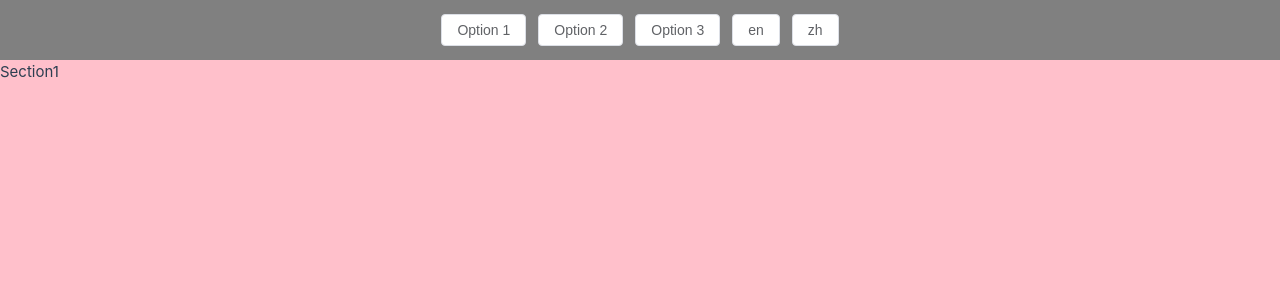
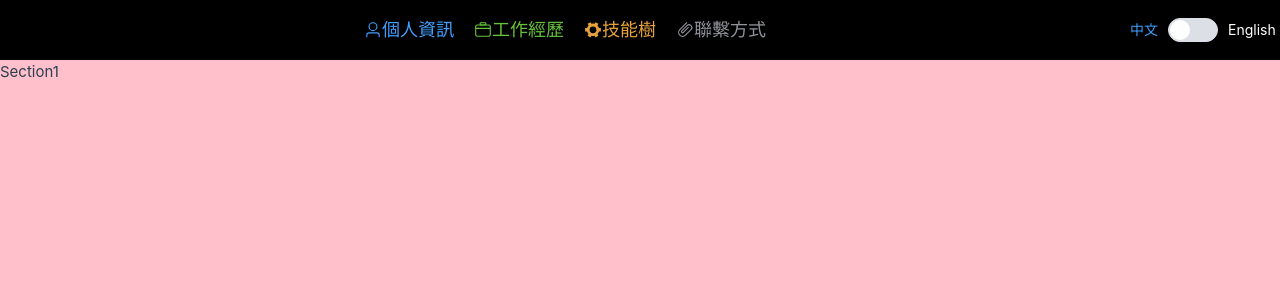
Before and after one commit to crazwade/profile, a Vue app: page / in a window 1280 px wide. Shown: the top 300 px of the page. Built offline with nearby package versions, Linux system fonts and the light colour scheme.

Commit message:
feat: 建立 Menu RWD

```diff
--- a/src/App.vue
+++ b/src/App.vue
@@ -1,7 +1,10 @@
 <script setup lang="ts">
+import { ref, computed, watch, onMounted } from 'vue';
 import { useI18n } from 'vue-i18n';
 
 const { t, locale } = useI18n();
+const langValue = ref(false);
+const showMenu = ref(false);
 
 /** 滑動頁面 */
 const scrollToSection = (target: string) => {
@@ -17,20 +20,76 @@ const scrollToSection = (target: string) => {
   }
 };
 
-/** 改變語言 */
-const changeLanguage = (lang: string) => {
-  locale.value = lang;
+const removeFocus = (event: any) => {
+  event.target.blur();
 };
+
+// 監聽窗口大小的變化
+const handleResize = () => {
+  if (window.innerWidth < 750) {
+    showMenu.value = true;
+  } else {
+    showMenu.value = false;
+  }
+};
+
+// 監聽 langValue 變化並設置 locale
+const computedLocale = computed(() => {
+  return langValue.value ? 'en' : 'zh';
+});
+
+onMounted(() => handleResize());
+
+// 監聽 computedLocale 變化並設置 locale
+watch(computedLocale, (newLocale) => {
+  locale.value = newLocale;
+});
 
 </script>
 
 <template>
-  <header class="header">
-    <el-button @click="scrollToSection('section1')">{{ t('title.opt1') }}</el-button>
-    <el-button @click="scrollToSection('section2')">{{ t('title.opt2') }}</el-button>
-    <el-button @click="scrollToSection('section3')">{{ t('title.opt3') }}</el-button>
-    <el-button @click="changeLanguage('en')">en</el-button>
-    <el-button @click="changeLanguage('zh')">zh</el-button>
+  <header class="header" :class="showMenu ? 'menu' : ''">
+    <div class="menu" v-if="!showMenu">
+      <el-link icon="User" type="primary" @click="scrollToSection('section1')">{{ t('title.opt1') }}</el-link>
+      <el-link icon="Suitcase" type="success" @click="scrollToSection('section2')">{{ t('title.opt2') }}</el-link>
+      <el-link icon="Tools" type="warning" @click="scrollToSection('section3')">{{ t('title.opt3') }}</el-link>
+      <el-link icon="Paperclip" type="info" @click="scrollToSection('section4')">{{ t('title.opt4') }}</el-link>
+    </div>
+    <div class="menu_item" v-else>
+      <el-dropdown>
+        <span
+          @focus="removeFocus"
+          style="font-size: large; margin-left: 10px; color: white;"
+        >
+          Menu
+        </span>
+        <template #dropdown>
+          <el-dropdown-menu>
+            <el-dropdown-item @click="scrollToSection('section1')">
+              <el-icon><User /></el-icon>{{ t('title.opt1') }}
+            </el-dropdown-item>
+            <el-dropdown-item @click="scrollToSection('section2')">
+              <el-icon><Suitcase /></el-icon>{{ t('title.opt2') }}
+            </el-dropdown-item>
+            <el-dropdown-item @click="scrollToSection('section3')">
+              <el-icon><Tools /></el-icon>{{ t('title.opt3') }}
+            </el-dropdown-item>
+            <el-dropdown-item @click="scrollToSection('section4')">
+              <el-icon><Paperclip /></el-icon>{{ t('title.opt4') }}
+            </el-dropdown-item>
+          </el-dropdown-menu>
+        </template>
+      </el-dropdown>
+    </div>
+    <div class="switch">
+      <el-switch
+        class="mb-2"
+        v-model="langValue"
+        size="large"
+        active-text="English"
+        inactive-text="中文"
+      />
+    </div>
   </header>
   <div class="contain">
     <div class="section" id="section1" style="background-color: pink;">
@@ -42,6 +101,9 @@ const changeLanguage = (lang: string) => {
     <div class="section" id="section3" style="background-color: coral;">
       Section3
     </div>
+    <div class="section" id="section4" style="background-color: violet;">
+      Section4
+    </div>
   </div>
 </template>
 
@@ -50,12 +112,29 @@ const changeLanguage = (lang: string) => {
 header {
   width: 100%;
   height: 60px;
-  background-color: gray;
+  background-color: black;
   top: 0;
   display: flex;
   flex-direction: row;
   align-items: center;
-  justify-content: center;
+  justify-content: space-evenly;
+  &.menu {
+    justify-content: space-between;
+  }
+  .switch {
+    width: 150px
+  }
+  .menu {
+    width: calc(100% - 150px);
+    display: flex;
+    flex-direction: row;
+    justify-content: center;
+    align-items: center;
+    a {
+      font-size: large;
+      padding: 0 10px;
+    }
+  }
 }
 .contain {
   position: relative;
--- a/src/assets/main.css
+++ b/src/assets/main.css
@@ -9,3 +9,7 @@ body {
   overflow: hidden;
   position: relative;
 }
+
+:root {
+  --el-text-color-primary: white !important;
+}
--- a/src/lang/en.json
+++ b/src/lang/en.json
@@ -1,8 +1,9 @@
 {
   "title": {
-    "opt1": "Option 1",
-    "opt2": "Option 2",
-    "opt3": "Option 3"
+    "opt1": "Personal Info",
+    "opt2": "Work Experience",
+    "opt3": "Technical Skills",
+    "opt4": "Contact Me"
   },
   "Option 1": {
     "Personal Info": "Personal Info",
--- a/src/lang/zh.json
+++ b/src/lang/zh.json
@@ -1,8 +1,9 @@
 {
   "title": {
-    "opt1": "選擇一",
-    "opt2": "選擇二",
-    "opt3": "選擇三"
+    "opt1": "個人資訊",
+    "opt2": "工作經歷",
+    "opt3": "技能樹",
+    "opt4": "聯繫方式"
   },
   "Option 1": {
     "Personal Info": "個人資訊",
--- a/src/main.ts
+++ b/src/main.ts
@@ -13,7 +13,7 @@ import zh from './lang/zh.json';
 
 const i18n = createI18n({
   legacy: false,
-  locale: 'en', // 預設語言
+  locale: 'zh', // 預設語言
   messages: {
     en,
     zh,
```
